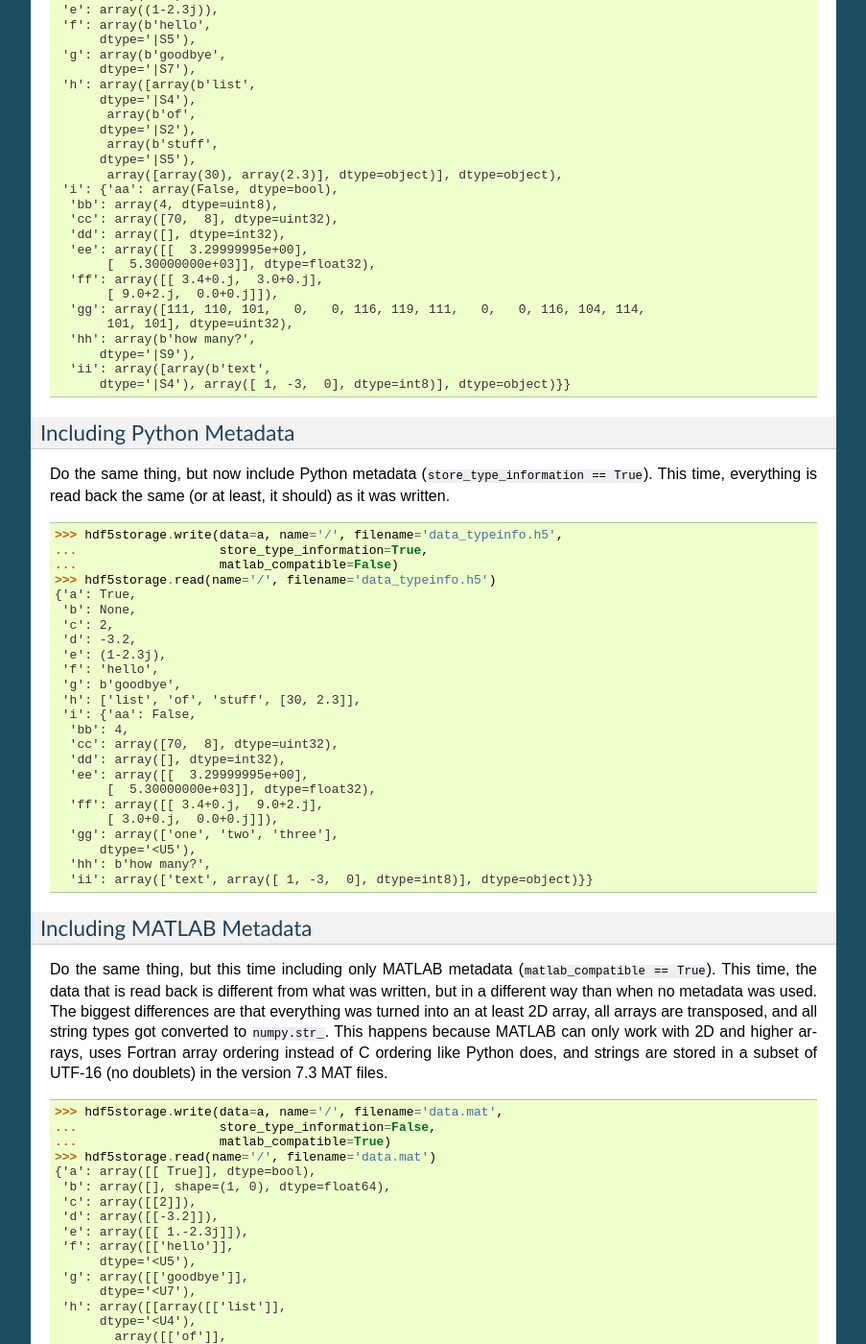
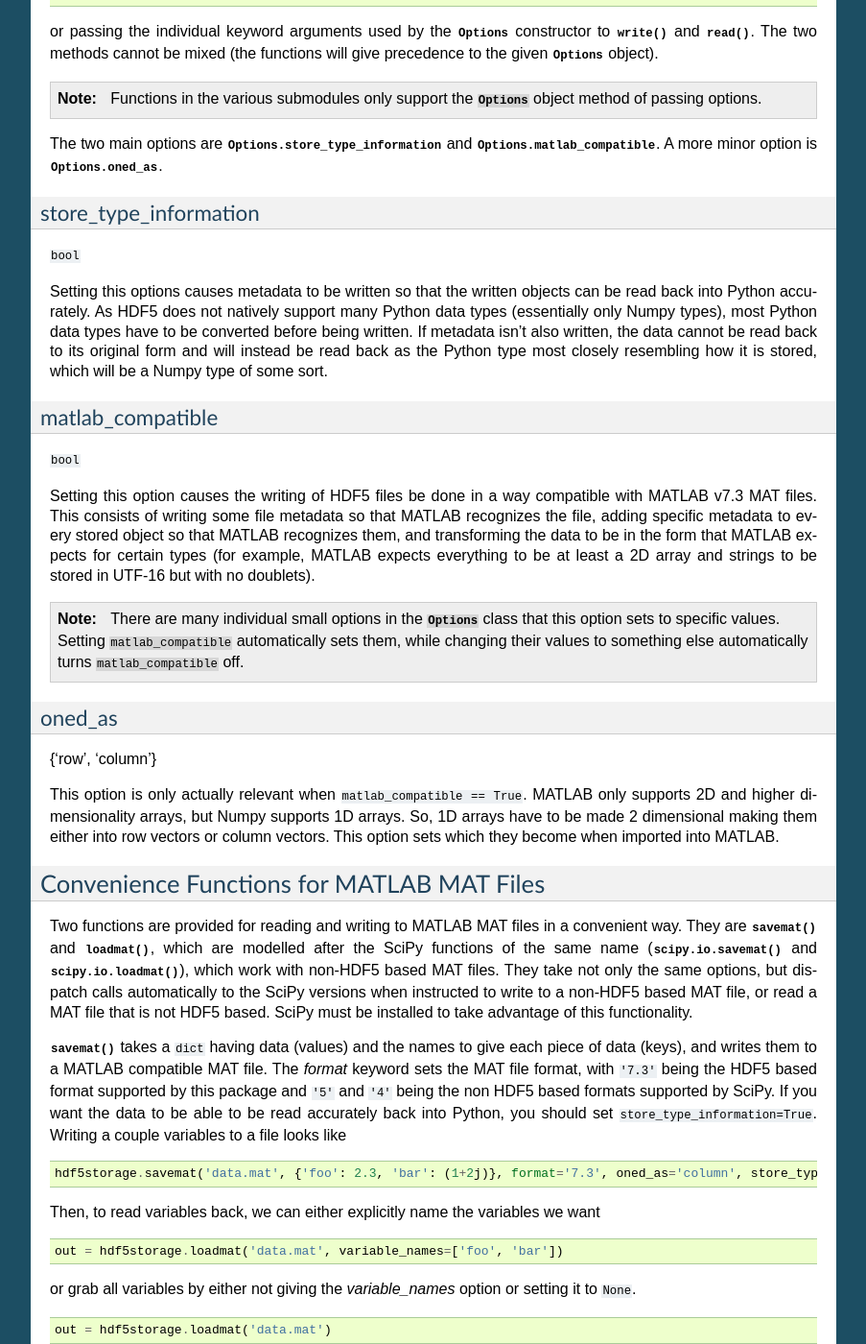
Before and after one commit to frejanordsiek/hdf5storage, a Sphinx documentation site: the page built from doc/source/introduction.rst, in a window 1280 px wide and 1400 px high, scrolled down 849 px. Shown: the whole window at 96% size, without its empty margins (198-1101 px from the left). Built offline with Sphinx 7.4.7, drawn with Linux system fonts in a browser that asks for light colours; formulas are drawn with MathJax 3; some of the changed text lies outside the part shown.

Commit message:
Finished rest of introduction.rst in the documentation.

```diff
--- a/doc/source/introduction.rst
+++ b/doc/source/introduction.rst
@@ -1,6 +1,160 @@
+.. currentmodule:: hdf5storage
+
 ============
 Introduction
 ============
+
+Getting Started
+===============
+
+Most of the functionality that one will use is contained in the main
+module ::
+
+    import hdf5storage
+
+Lower level functionality needed mostly for extending this package to
+work with more datatypes are in its submodules.
+
+The main functions in this module are :py:func:`write` and
+:py:func:`read` which write a Python variable to an HDF5 file or read
+the specified contents of an HDF5 file and convert to Python types.
+
+HDF5 files are structured much like a Unix filesystem, so everything can
+be referenced with a POSIX style path, which look like
+``'/pyth/hf'``. Unlike a Windows path, back slashes (``'/'``) are used
+as directory separators instead of forward slashes (``'\'``) and the
+base of the file system is just ``'/'`` instead of something like
+``'C:\'``. In the language of HDF5, what we call directories and files
+in filesystems are called groups and datasets.
+
+:py:func:`write` has many options for controlling how the data is
+stored, and what metadata is stored, but we can ignore that for now. If
+we have a variable named ``foo`` that we want to write to an HDF5 file
+named ``data.h5``, we would write it by ::
+
+    hdf5storage.write(foo, name='/foo', filename='data.h5')
+
+And then we can read it back from the file with the :py:func:`read`
+function, which returns the read data. Here, we will put the data we
+read back into the variable ``bar`` ::
+
+    bar = hdf5storage.read(name='/foo', filename='data.h5')
+
+
+Main Options Controlling Writing/Reading Data
+=============================================
+
+There are many individual options that control how data is written and
+read to/from file. These can be set by passing an :py:class:`Options`
+object to :py:func:`write` and :py:func:`read` by ::
+
+    options = hdf5storage.Options(...)
+    hdf5storage.write(... , options=options)
+    hdf5storage.read(... , options=options)
+
+or passing the individual keyword arguments used by the
+:py:class:`Options` constructor to :py:func:`write` and
+:py:func:`read`. The two methods cannot be mixed (the functions will
+give precedence to the given :py:class:`Options` object).
+
+.. note::
+
+   Functions in the various submodules only support the
+   :py:class:`Options` object method of passing options.
+
+The two main options are :py:attr:`Options.store_type_information` and
+:py:attr:`Options.matlab_compatible`. A more minor option is
+:py:attr:`Options.oned_as`.
+
+
+store_type_information
+----------------------
+
+``bool``
+
+Setting this options causes metadata to be written so that the written
+objects can be read back into Python accurately. As HDF5 does not
+natively support many Python data types (essentially only Numpy types),
+most Python data types have to be converted before being written. If
+metadata isn't also written, the data cannot be read back to its
+original form and will instead be read back as the Python type most
+closely resembling how it is stored, which will be a Numpy type of some
+sort.
+
+.. note
+
+   This option is especially important when we consider that when
+   ``matlab_compatible == True``, many additional conversions and
+   manipulations will be done to the data that cannot be reversed
+   without this metadata.
+
+matlab_compatible
+-----------------
+
+``bool``
+
+Setting this option causes the writing of HDF5 files be done in a way
+compatible with MATLAB v7.3 MAT files. This consists of writing some
+file metadata so that MATLAB recognizes the file, adding specific
+metadata to every stored object so that MATLAB recognizes them, and
+transforming the data to be in the form that MATLAB expects for certain
+types (for example, MATLAB expects everything to be at least a 2D array
+and strings to be stored in UTF-16 but with no doublets).
+
+.. note::
+
+   There are many individual small options in the :py:class:`Options`
+   class that this option sets to specific values. Setting
+   ``matlab_compatible`` automatically sets them, while changing their
+   values to something else automatically turns ``matlab_compatible``
+   off.
+
+oned_as
+-------
+
+{'row', 'column'}
+
+This option is only actually relevant when
+``matlab_compatible == True``. MATLAB only supports 2D and higher
+dimensionality arrays, but Numpy supports 1D arrays. So, 1D arrays have
+to be made 2 dimensional making them either into row vectors or column
+vectors. This option sets which they become when imported into MATLAB.
+
+
+Convenience Functions for MATLAB MAT Files
+==========================================
+
+Two functions are provided for reading and writing to MATLAB MAT files
+in a convenient way. They are :py:func:`savemat` and :py:func:`loadmat`,
+which are modelled after the SciPy functions of the same name
+(:py:func:`scipy.io.savemat` and :py:func:`scipy.io.loadmat`), which
+work with non-HDF5 based MAT files. They take not only the same options,
+but dispatch calls automatically to the SciPy versions when instructed
+to write to a non-HDF5 based MAT file, or read a MAT file that is not
+HDF5 based. SciPy must be installed to take advantage of this
+functionality.
+
+:py:func:`savemat` takes a ``dict`` having data (values) and the names
+to give each piece of data (keys), and writes them to a MATLAB
+compatible MAT file. The `format` keyword sets the MAT file format, with
+``'7.3'`` being the HDF5 based format supported by this package and
+``'5'`` and ``'4'`` being the non HDF5 based formats supported by
+SciPy. If you want the data to be able to be read accurately back into
+Python, you should set ``store_type_information=True``. Writing a couple
+variables to a file looks like ::
+
+    hdf5storage.savemat('data.mat', {'foo': 2.3, 'bar': (1+2j)}, format='7.3', oned_as='column', store_type_information=True)
+
+Then, to read variables back, we can either explicitly name the
+variables we want ::
+
+    out = hdf5storage.loadmat('data.mat', variable_names=['foo', 'bar'])
+
+or grab all variables by either not giving the `variable_names` option
+or setting it to ``None``. ::
+
+    out = hdf5storage.loadmat('data.mat')
+
 
 Example: Write And Readback Including Different Metadata
 ========================================================
```
